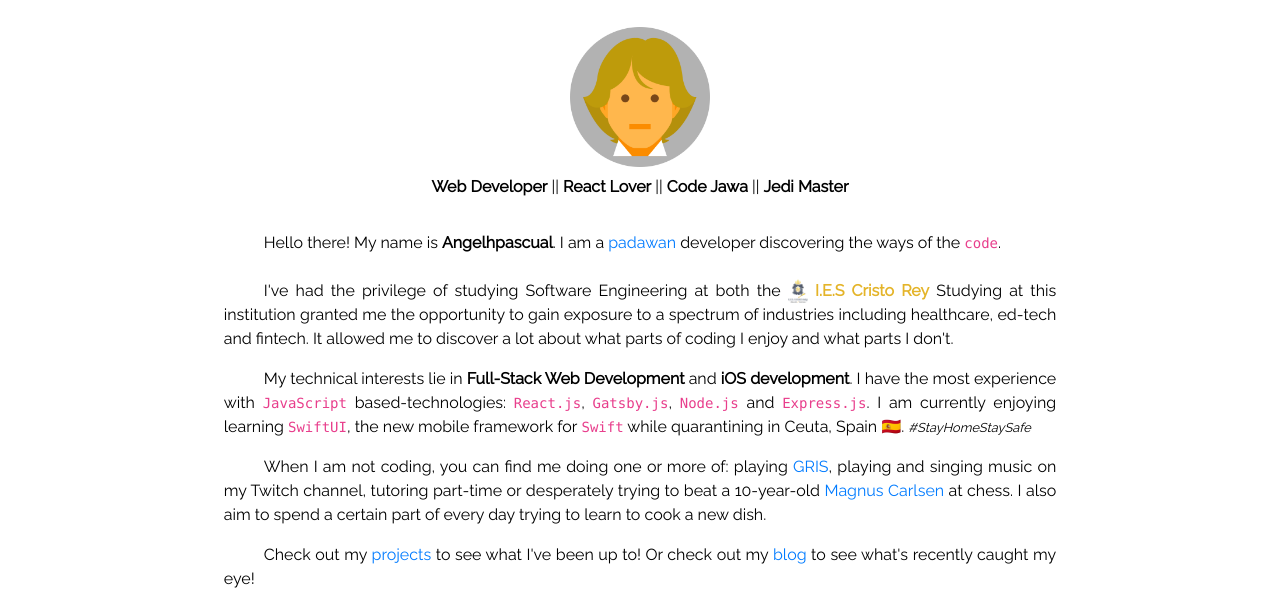
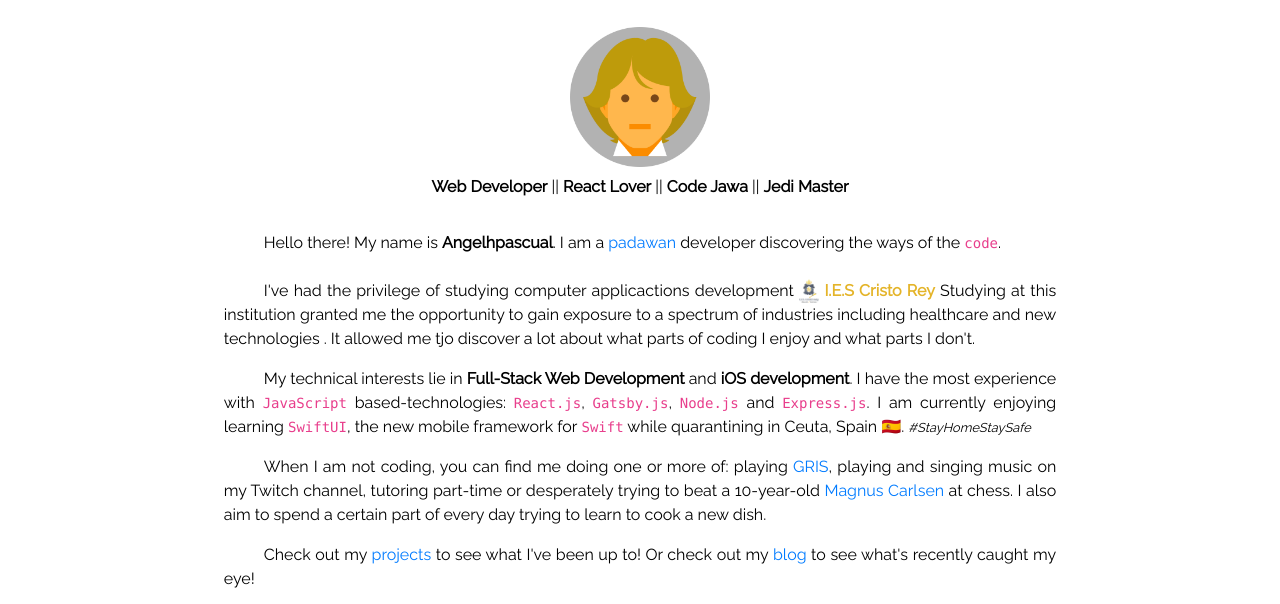
Before and after one commit to Angelhpascual/personal-WebSite_Gatsby, a Gatsby site: page /about in a window 1280 px wide. Shown: the part 189-793 px from the top of the page. Built offline with nearby package versions, Linux system fonts and the light colour scheme; Gatsby itself is replaced by a stand-in of ours; no server answers.

Commit message:
Final Website1.3

```diff
--- a/src/pages/about.js
+++ b/src/pages/about.js
@@ -64,7 +64,7 @@ export default ({ data }) => {
             &nbsp;developer discovering the ways of the <code>code</code>.
           </p>
           <p className="i-5">
-            I've had the privilege of studying Software Engineering at both the{" "}
+            I've had the privilege of studying computer applicactions development{" "}
             <Image
               width="20"
               height="24"
@@ -82,8 +82,8 @@ export default ({ data }) => {
 
             {" "}
             Studying at this institution granted me the opportunity to gain
-            exposure to a spectrum of industries including healthcare, ed-tech
-            and fintech. It allowed me to discover a lot about what parts of
+            exposure to a spectrum of industries including healthcare and new technologies
+            . It allowed me tjo discover a lot about what parts of
             coding I enjoy and what parts I don't.
           </p>
           <p className="i-5">
```
